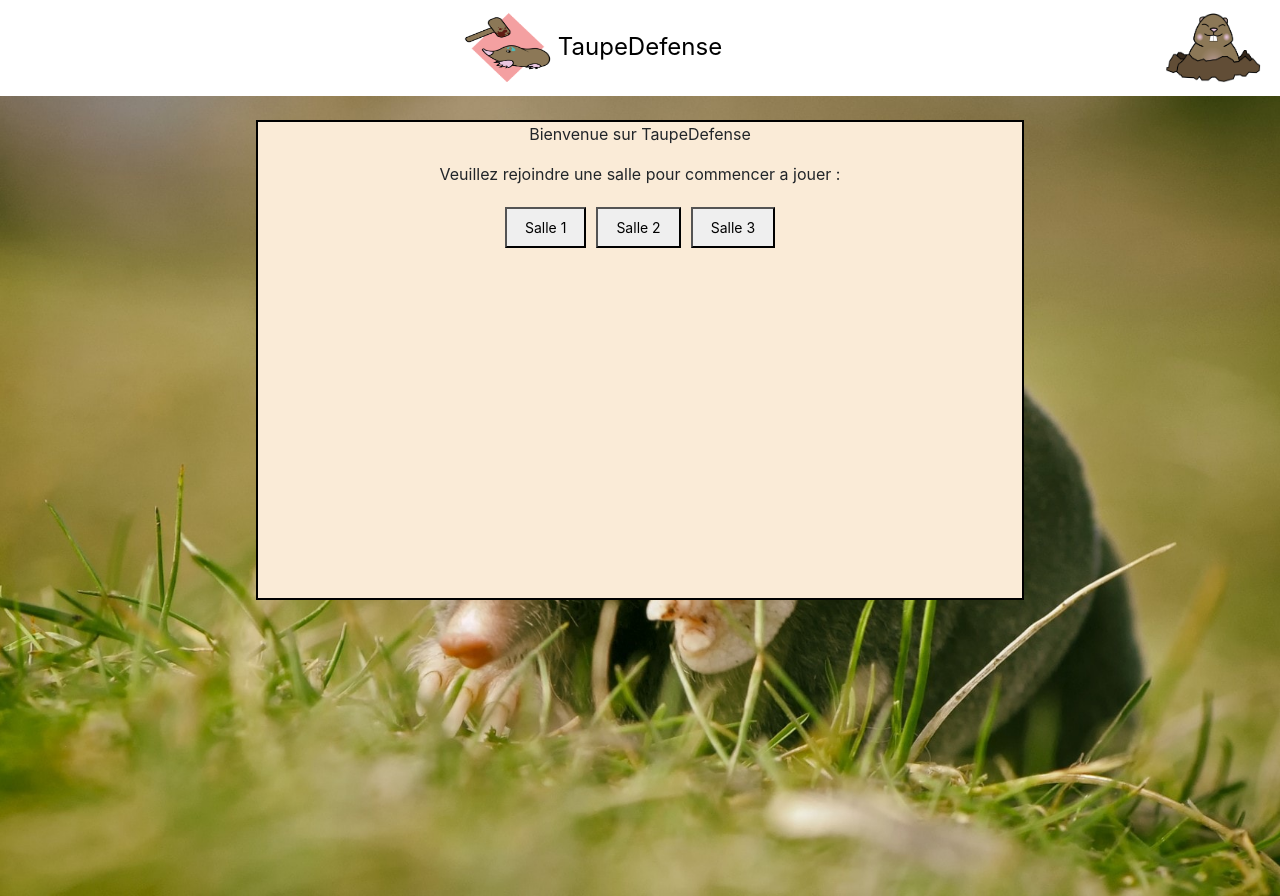
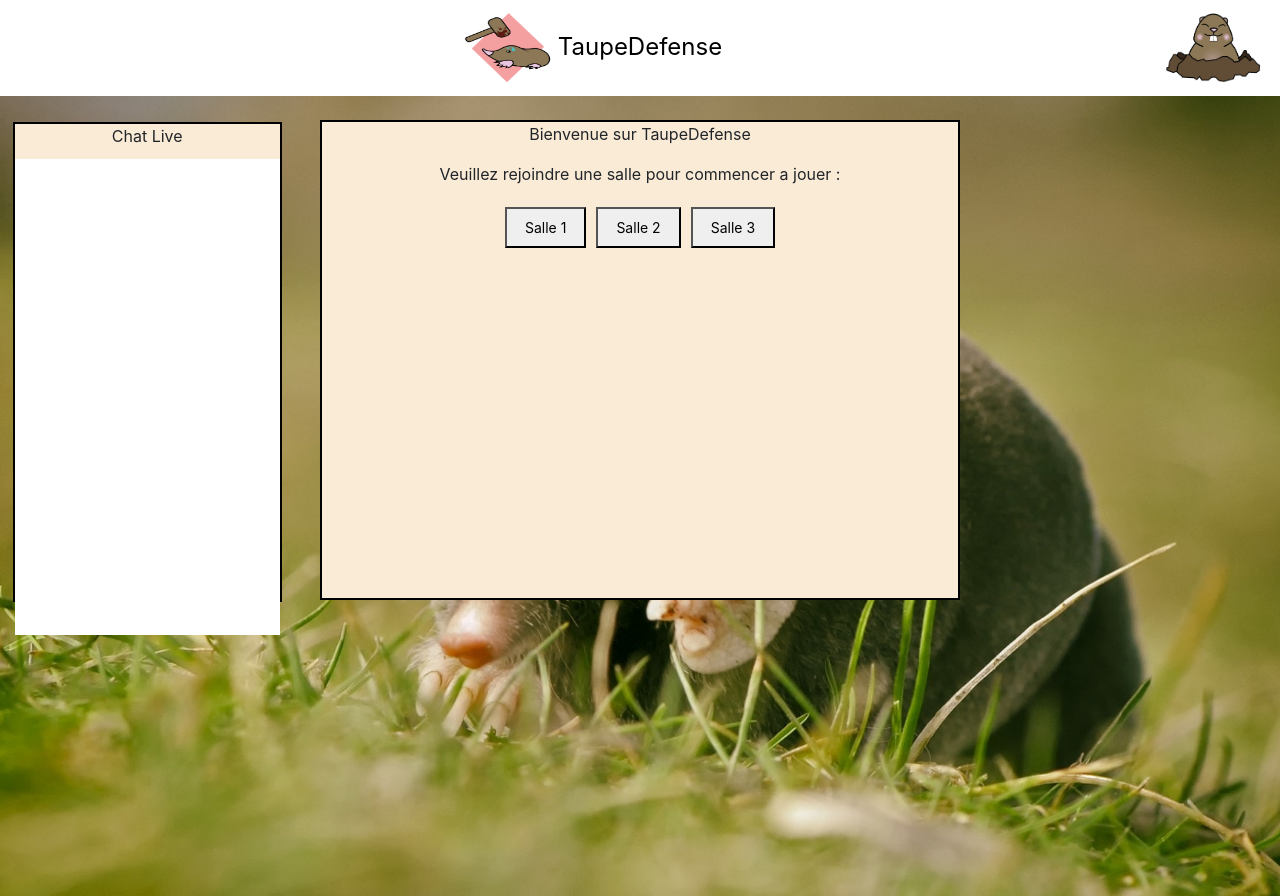
Before and after one commit to MisterL33/TaupeDefense, a React (Create React App) app: page /game in a window 1280 px wide. Built offline with nearby package versions, Linux system fonts and the light colour scheme.

Commit message:
add tchat

```diff
--- a/src/api/apiManager.tsx
+++ b/src/api/apiManager.tsx
@@ -1,21 +1,18 @@
 import React, { Component } from "react";
 
 interface IApi {
-    getAllUsers: any
-    login: any
+    getAllUsers(): Promise<object>
+    login(mail: string, mdp: string): Promise<object>
 }
 
 const Api: IApi =
 {
-    getAllUsers: () => {
-        return fetch('http://localhost:8000/api/users/all')
-            .then(response => response.json())
-            .then((data) => {
-                return data
-            })
+    async getAllUsers() {
+        const res = await fetch('http://localhost:8000/api/users/all')
+        return res.json()
     },
 
-    async login(mail: string, mdp: string) {
+    async login(mail, mdp) {
         const user = { user: { "email": mail, "password": mdp } }
         const res = await fetch('http://localhost:8000/api/users/login', {
             method: 'POST',
--- /dev/null
+++ b/src/components/chatComponent.tsx
@@ -0,0 +1,28 @@
+import React, { Component } from "react";
+import "../styles/App.css";
+import { BrowserRouter as Router, Route, Link } from "react-router-dom";
+var FA = require("react-fontawesome");
+
+
+class ChatComponent extends Component {
+    state = {
+
+    }
+
+
+
+    render() {
+        return (
+            <div>
+                <div id="headerChatBox">
+                    <p> Chat Live</p>
+                </div>
+                <div className="bodyChatBox">
+
+                </div>
+            </div>
+        )
+    }
+}
+
+export default ChatComponent
--- a/src/components/gameComponent.tsx
+++ b/src/components/gameComponent.tsx
@@ -12,10 +12,10 @@ class GameComponent extends Component {
 
     fillWithTaupe = () => {
 
-        let multiLi: any[] = [] // reçois 5 li qui vont servir de ligne pour chaque rangée de taupe
-        let multiCaseTaupe: any[] = [] // reçois 4 li qui vont servir de case pour chaque taupe
+        let multiLi: JSX.Element[] = [] // reçois 5 li qui vont servir de ligne pour chaque rangée de taupe
+        let multiCaseTaupe: JSX.Element[] = [] // reçois 3 li qui vont servir de case pour chaque taupe
 
-        for (let y = 1; y <= 4; y++) {
+        for (let y = 1; y <= 3; y++) {
             multiCaseTaupe.push(<li key={y}><img className="taupeSorti" src={taupe} alt="taupe" /></li>)
 
         }
@@ -28,10 +28,10 @@ class GameComponent extends Component {
 
     }
 
+
+
     handleUpdateRoom = (numberRoom: number) => {
         this.setState({ selectedRoom: numberRoom })
-
-
     }
 
     render() {
--- a/src/screens/gameScreen.tsx
+++ b/src/screens/gameScreen.tsx
@@ -3,7 +3,7 @@ import "../styles/App.css";
 import { BrowserRouter as Router, Route, Link } from "react-router-dom";
 var FA = require("react-fontawesome");
 import GameWindow from '../components/gameComponent'
-
+import ChatWindow from '../components/chatComponent'
 
 class Game extends Component {
 
@@ -11,9 +11,13 @@ class Game extends Component {
     return (
       <div className="backgroundImageContainer">
         <div className="containerPrincipal">
+          <div className="chatBox">
+            <ChatWindow />
+          </div>
           <div className="gameContainer">
             <GameWindow /> {/* Correspond à gameComponent.tsx et fais pop la fenetre de jeu */}
           </div>
+
         </div>
       </div>
     );
--- a/src/screens/homeScreen.tsx
+++ b/src/screens/homeScreen.tsx
@@ -20,6 +20,7 @@ class Home extends React.Component {
   }
 
   componentDidMount() {
+
 
   }
 
@@ -62,6 +63,8 @@ class Home extends React.Component {
         </div>
         {/* Créer un composant de formulaire de connexion et l'importer ici */}
       </div >
+
+
     );
   }
 
--- a/src/styles/App.css
+++ b/src/styles/App.css
@@ -81,7 +81,7 @@ body {
 
 .gameContainer{
   height: 100%;
-  width: 60%;
+  width: 50%;
   margin: auto;
 }
 
@@ -153,3 +153,27 @@ body {
   padding: 8px 18px;
   font-size: 14px;
 }
+
+.chatBox {
+  width: 21%;
+  height: 60%;
+  float: left;
+  margin-top: 2%;
+  border: 2px solid black;
+  text-align: center;
+  margin-left: 1%;
+}
+
+.chatBox div{
+  height: 100%
+}
+
+.bodyChatBox{
+  height: 100%;
+  background-color: white;
+}
+
+#headerChatBox{
+  background-color: antiquewhite;
+  height: 35px;
+}
--- a/tsconfig.json
+++ b/tsconfig.json
@@ -1,6 +1,6 @@
 {
   "compilerOptions": {
-    "target": "es5",
+    "target": "es2017",
     "allowJs": true,
     "skipLibCheck": false,
     "esModuleInterop": true,
```
